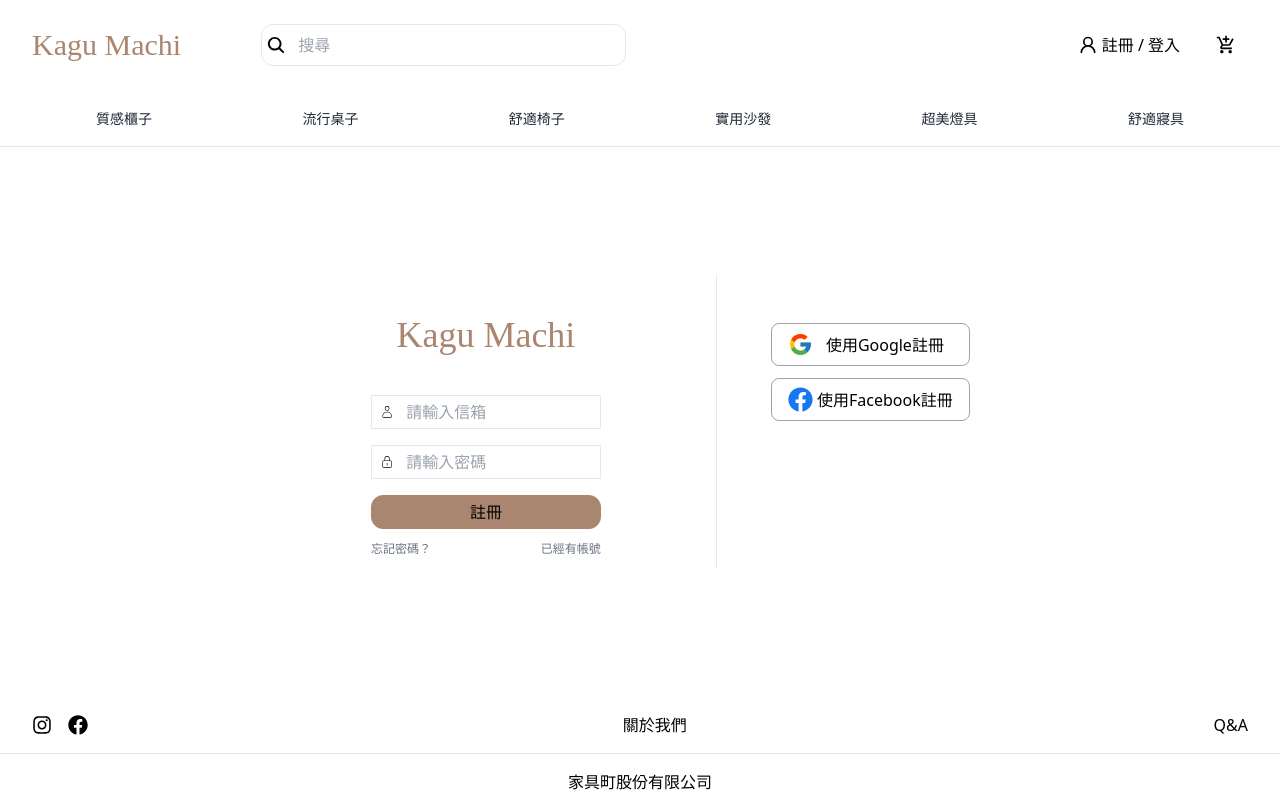
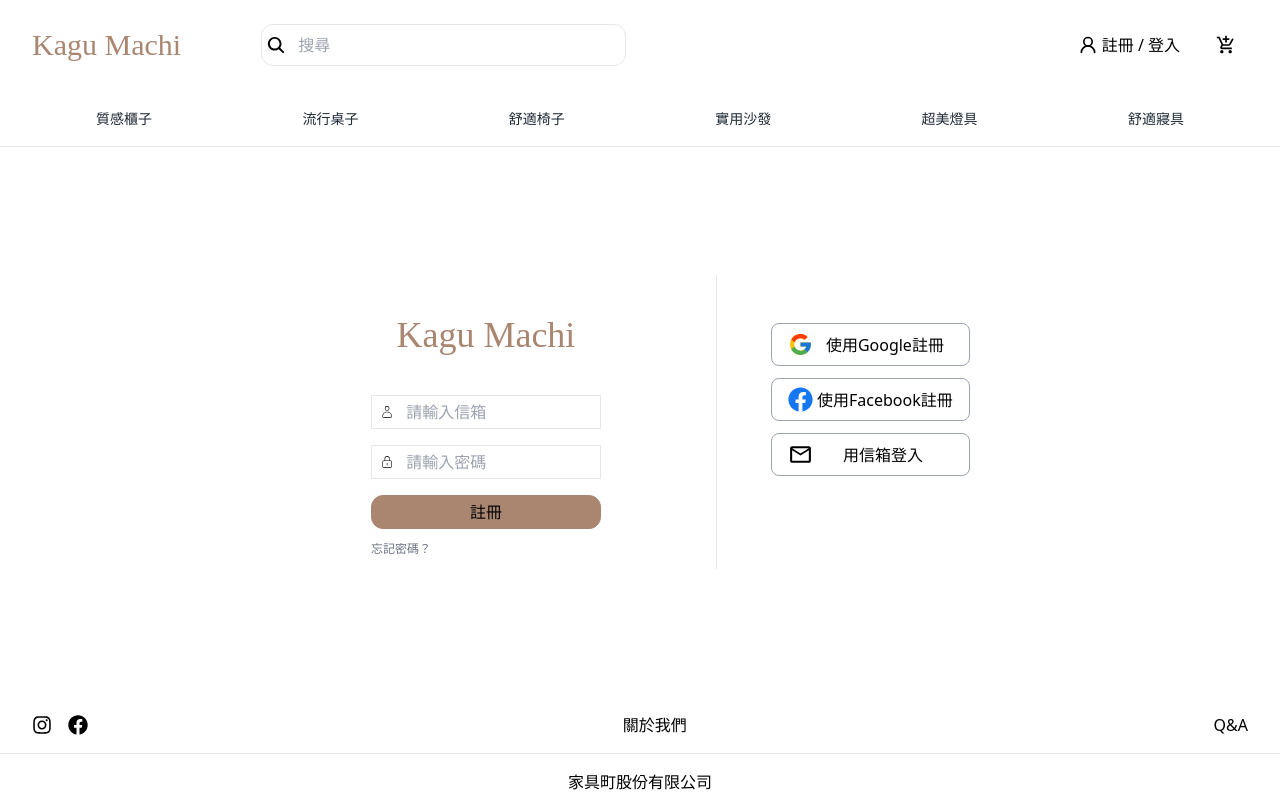
Before and after one commit to emmalu0309/Kagumachi, a React (Vite) app: page /Kagumachi/register in a window 1280 px wide. Built offline with nearby package versions, Linux system fonts and the light colour scheme; a web font is replaced by a local one.

Commit message:
更改登入註冊按鈕

```diff
--- a/src/components/Carousel.jsx
+++ b/src/components/Carousel.jsx
@@ -11,7 +11,7 @@ const Carousel = () => {
 
     const [currentIndex, setCurrentIndex] = useState(0);
 
-    // 自動播放效果
+
     useEffect(() => {
       const interval = setInterval(() => {
         setCurrentIndex((prevIndex) =>
@@ -19,17 +19,17 @@ const Carousel = () => {
         );
       }, 5000);
 
-      return () => clearInterval(interval); // 清理定時器
+      return () => clearInterval(interval);
     }, [images.length]);
 
-    // 切換到上一張
+
     const prevSlide = () => {
       setCurrentIndex((prevIndex) =>
         prevIndex === 0 ? images.length - 1 : prevIndex - 1
       );
     };
 
-    // 切換到下一張
+
     const nextSlide = () => {
       setCurrentIndex((prevIndex) =>
         prevIndex === images.length - 1 ? 0 : prevIndex + 1
@@ -45,7 +45,7 @@ const Carousel = () => {
               </div>
           ))}
         </div>
-        {/* 左右切換按鈕 */}
+
         {currentIndex !== 0 && (
         <button
           onClick={prevSlide}
@@ -62,7 +62,7 @@ const Carousel = () => {
          <IoIosArrowForward />
         </button>
           )}
-        {/* 底部指示點 */}
+
         <div className="absolute bottom-4 left-1/2 transform -translate-x-1/2 flex space-x-2">
           {images.map((_, index) => (
             <button
--- a/src/pages/Login.jsx
+++ b/src/pages/Login.jsx
@@ -1,6 +1,7 @@
 import { CiUser, CiLock } from "react-icons/ci";
 import { FcGoogle } from "react-icons/fc";
 import { FaFacebook } from "react-icons/fa";
+import { MdOutlineMailOutline } from "react-icons/md";
 import { Link } from "react-router-dom";
 
 const Login = () => {
@@ -20,9 +21,9 @@ const Login = () => {
                     <div className="w-[50%] mx-auto text-center my-2">
                     <button className="bg-[#aa8670] w-full rounded-xl p-1 hover:bg-white border border-[#aa8670]" >登入</button>
                     </div>
-                    <div className="w-[50%] mx-auto text-xs m-3 text-gray-500 flex justify-between">
+                    <div className="w-[50%] mx-auto text-xs m-3 text-gray-500">
                         <div className="hover:text-gray-900">忘記密碼？</div>
-                        <Link to="/register" className="hover:text-gray-900">註冊帳號</Link>
+
                     </div>
                 </div>
                 <div className="w-[40%] mt-12">
@@ -42,6 +43,14 @@ const Login = () => {
                             <span className="flex-1 text-center ">使用Facebook登入</span>
                         </button>
                     </div>
+                    <div className="w-full flex justify-center items-center my-3">
+                        <button className="w-[65%] flex items-center justify-between px-4 py-2 border border-gray-400 rounded-lg hover:bg-[#f7f7f8]"
+                        // onClick={handleFacebookLogin}
+                        >
+                            <MdOutlineMailOutline size={25} />
+                            <Link to="/register" className="flex-1 text-center ">註冊帳號</Link>
+                        </button>
+                    </div>
                 </div>
 
             </div>
--- a/src/pages/Register.jsx
+++ b/src/pages/Register.jsx
@@ -1,6 +1,7 @@
 import { CiUser, CiLock } from "react-icons/ci";
 import { FcGoogle } from "react-icons/fc";
 import { FaFacebook } from "react-icons/fa";
+import { MdOutlineMailOutline } from "react-icons/md";
 import { Link } from "react-router-dom";
 
 const Login = () => {
@@ -20,9 +21,8 @@ const Login = () => {
                     <div className="w-[50%] mx-auto text-center my-2">
                     <button className="bg-[#aa8670] w-full rounded-xl p-1 hover:bg-white border border-[#aa8670]" >註冊</button>
                     </div>
-                    <div className="w-[50%] mx-auto text-xs m-3 text-gray-500 flex justify-between">
+                    <div className="w-[50%] mx-auto text-xs m-3 text-gray-500">
                         <div className="hover:text-gray-900">忘記密碼？</div>
-                        <Link to="/login" className="hover:text-gray-900">已經有帳號</Link>
                     </div>
                 </div>
                 <div className="w-[40%] mt-12">
@@ -43,6 +43,14 @@ const Login = () => {
                             <span className="flex-1 text-center">使用Facebook註冊</span>
                         </button>
                     </div>
+                    <div className="w-full flex justify-center items-center my-3">
+                        <button className="w-[65%] flex items-center justify-center px-4 py-2 border border-gray-400 rounded-lg hover:bg-[#f7f7f8]"
+                        // onClick={handleFacebookLogin}
+                        >
+                            <MdOutlineMailOutline size={25} />
+                            <Link to="/login" className="flex-1 text-center">用信箱登入</Link>
+                        </button>
+                    </div>
                 </div>
 
             </div>
```
